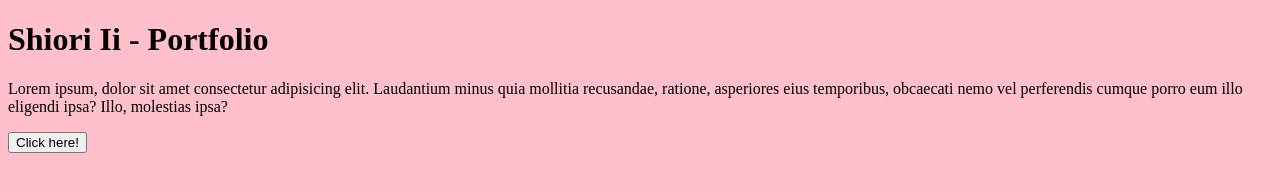
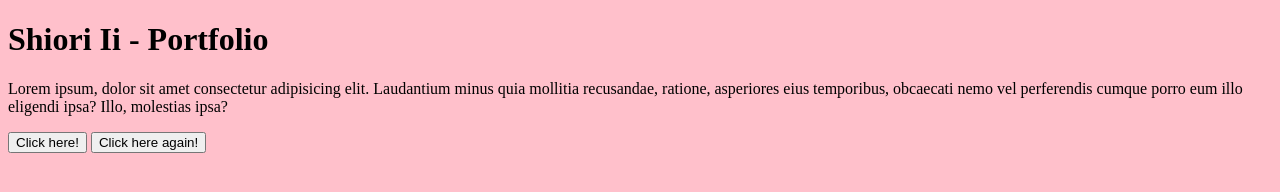
Before and after one commit to shiori7576/website, a plain HTML site: page index.html in a window 1280 px wide. Drawn offline with Linux system fonts and the light colour scheme.

Commit message:
Added a second button

```diff
--- a/index.html
+++ b/index.html
@@ -11,5 +11,6 @@
     <h1>Shiori Ii - Portfolio</h1>
     <p>Lorem ipsum, dolor sit amet consectetur adipisicing elit. Laudantium minus quia mollitia recusandae, ratione, asperiores eius temporibus, obcaecati nemo vel perferendis cumque porro eum illo eligendi ipsa? Illo, molestias ipsa?</p>
     <button>Click here!</button>
+    <button>Click here again!</button>
 </body>
 </html>
```
